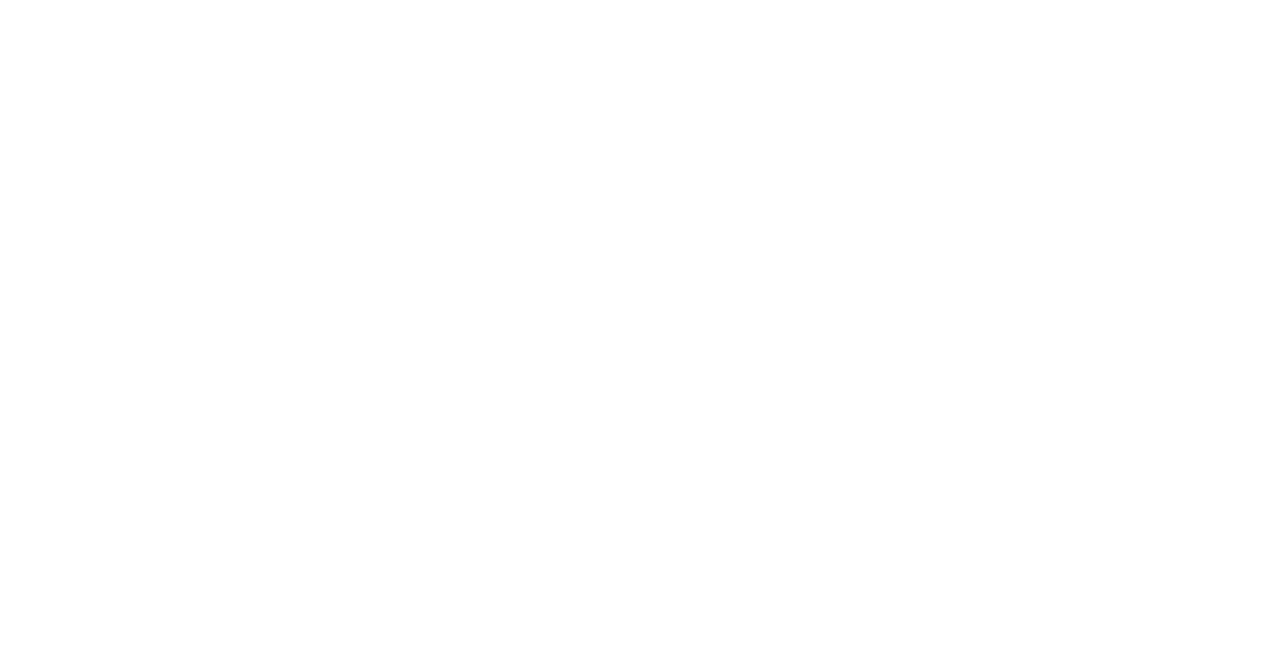
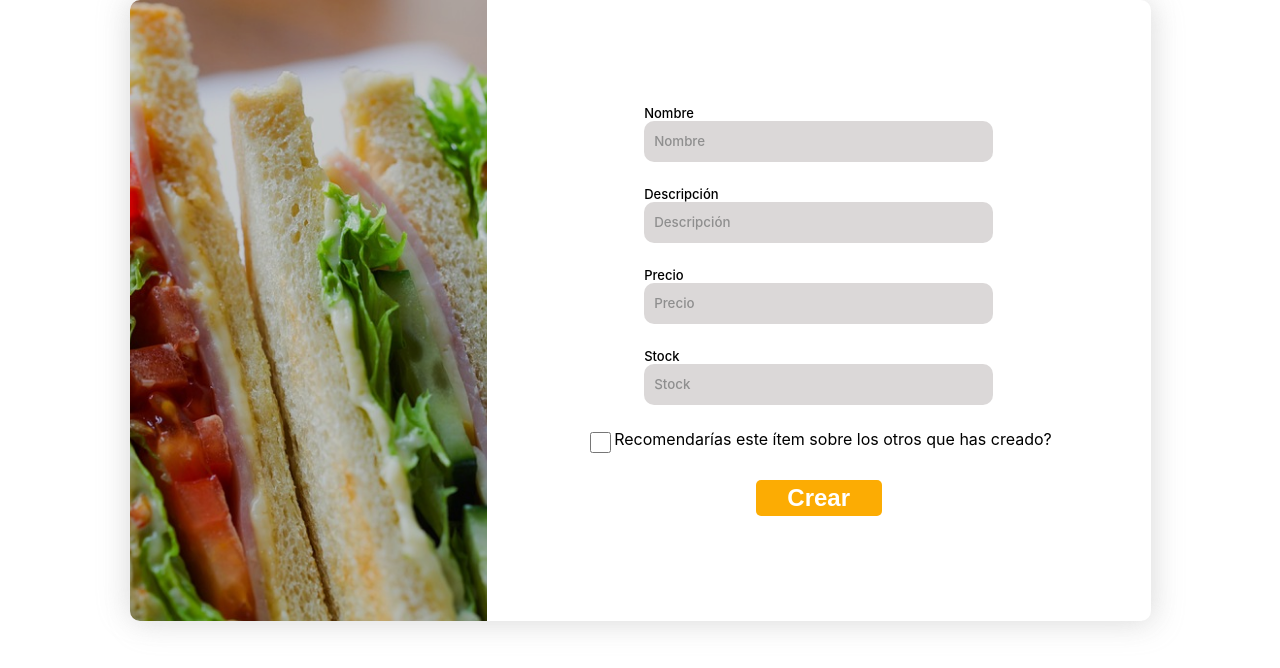
Before and after one commit to EXPRESSFOOD2/storeclient, a React (Create React App) app: page /create_menu_item in a window 1280 px wide. Shown: the top 668 px of the page. Built offline with nearby package versions, Linux system fonts and the light colour scheme.

Commit message:
add CreateItemMenu component in routes

```diff
--- a/src/App.js
+++ b/src/App.js
@@ -1,18 +1,21 @@
 
 import './App.css';
 import { Route } from "react-router-dom";
+import { useLocation } from 'react-router-dom';
 import LoginPage from './Pages/LoginPage/LoginPage';
 import RegisterPage from './Pages/RegisterPage/RegisterPage';
+import CreateItemMenu from './Pages/createItemMenu/CreateItemMenu';
 
 
 function App() {
 
-
+  const location = useLocation();
   return (
     <div className="App">
+      {location !== "/login" && (<Route path='/' />)}
       <Route path='/login' component={LoginPage} />
       <Route exact path='/dashboard' />
-      <Route exact path='/create_menu' />
+      <Route exact path='/create_menu_item' component={CreateItemMenu} />
       <Route exact path='/create_recipe' />
       <Route exact path='/register' component={RegisterPage} />
       <Route exact path='/create_ingredients' />
```
